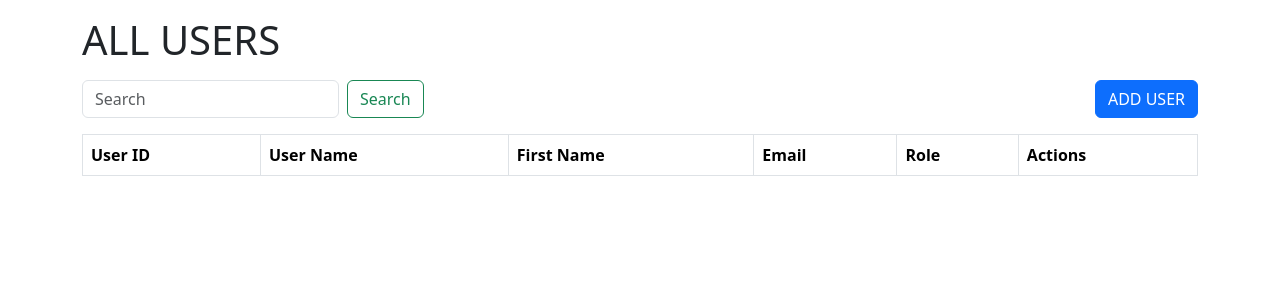
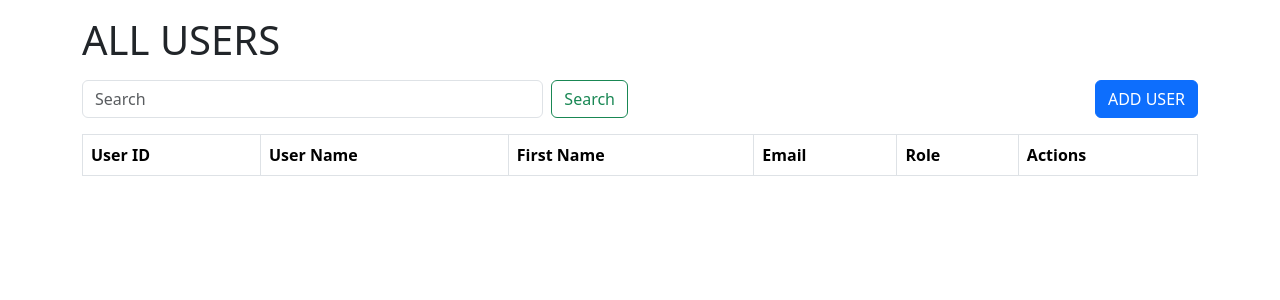
Before and after one commit to NadunAtGit/WebGroupProject, a PHP site: page /Users.php in a window 1280 px wide. Shown: the top 300 px of the page. Run offline with PHP 8.4, Linux system fonts and the light colour scheme; data that the repository does not hold is empty.

Commit message:
Commit for foreign keys removals and.....bootstrap grid for search bars

```diff
--- a/Database/db.php
+++ b/Database/db.php
@@ -10,7 +10,7 @@ if (!defined("PASSWORD")) {
     define("PASSWORD", "");
 }
 if (!defined("DATABASE")) {
-    define("DATABASE", "inventory1");
+    define("DATABASE", "inventory2");
 }
 
 try {
--- a/Users/Users.php
+++ b/Users/Users.php
@@ -17,16 +17,19 @@ include("../Database/db.php");
             <h1>ALL USERS</h1>
         </div>
 
-        <div class="box-1 mb-3 d-flex justify-content-between align-items-center">
-    <!-- Search bar floated left -->
-    <form class="d-flex" role="search" id="searchForm" method="GET" action="../Users/Search_User.php">
-        <input class="form-control me-2" type="search" placeholder="Search" aria-label="Search" id="searchInput" name="search">
-        <button class="btn btn-outline-success" type="submit">Search</button>
-    </form>
-
-    <!-- "ADD USER" button floated right -->
-    <button type="button" class="btn btn-primary dynamic-btn button1" data-bs-toggle="modal" data-bs-target="#exampleModal">ADD USER</button>
-</div>
+        <div class="row mb-3">
+            <!-- Search bar -->
+            <div class="col-12 col-md-6 mb-2 mb-md-0">
+                <form class="d-flex" role="search" id="searchForm" method="GET" action="../Users/Search_User.php">
+                    <input class="form-control" type="search" placeholder="Search" aria-label="Search" id="searchInput" name="search">
+                    <button class="btn btn-outline-success ms-2" type="submit">Search</button>
+                </form>
+            </div>
+            <!-- Add User button -->
+            <div class="col-12 col-md-6 text-end">
+                <button type="button" class="btn btn-primary" data-bs-toggle="modal" data-bs-target="#exampleModal">ADD USER</button>
+            </div>
+        </div>
 
 
 
```
Also changed, not shown: Database/inventory2.sql (renamed from Database/inventory.sql, +7 -16 lines), User_images/admin123.jpg, User_images/khabib123.jpg (deleted), User_images/nawaz123.png (deleted), User_images/samantha123.jpg (deleted).
